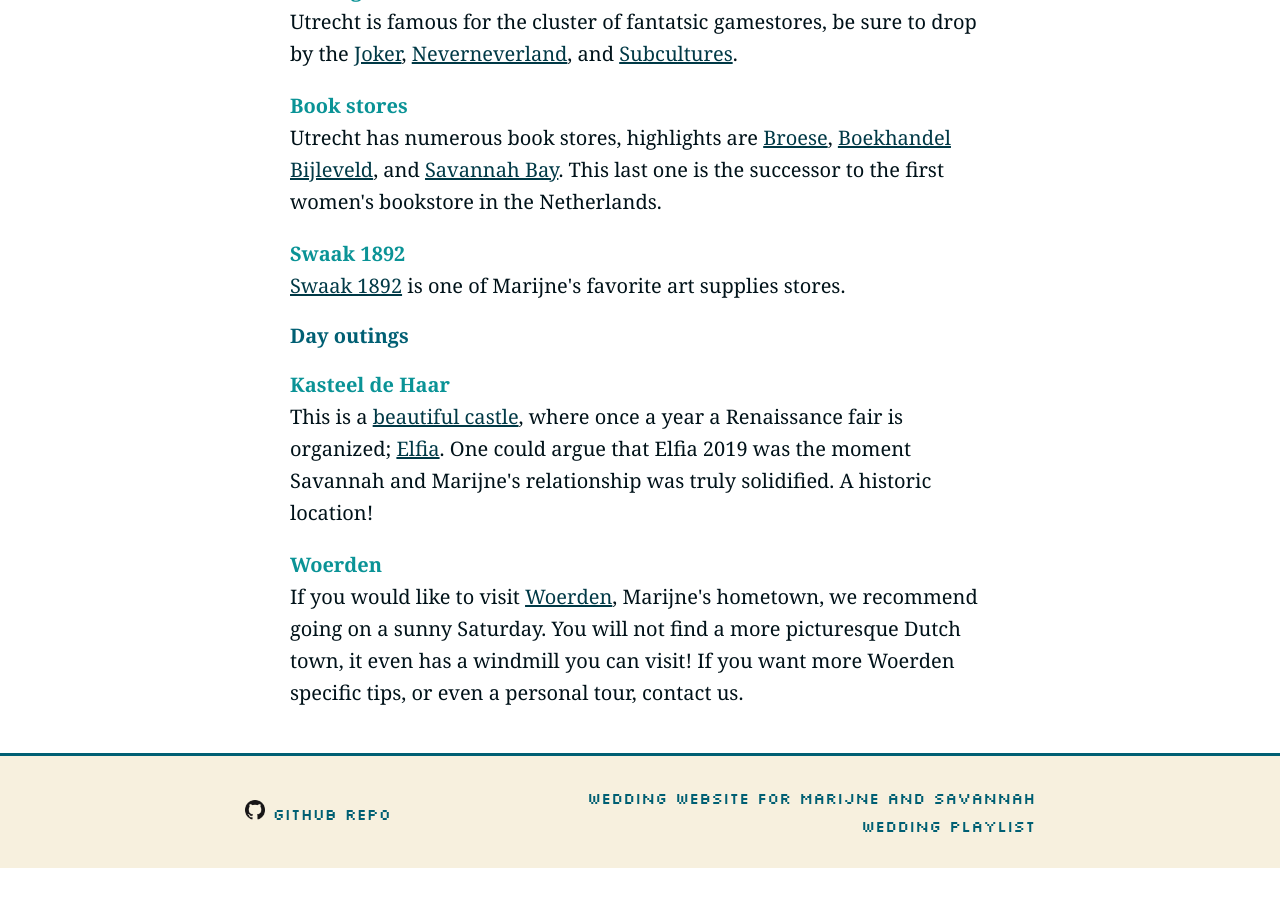
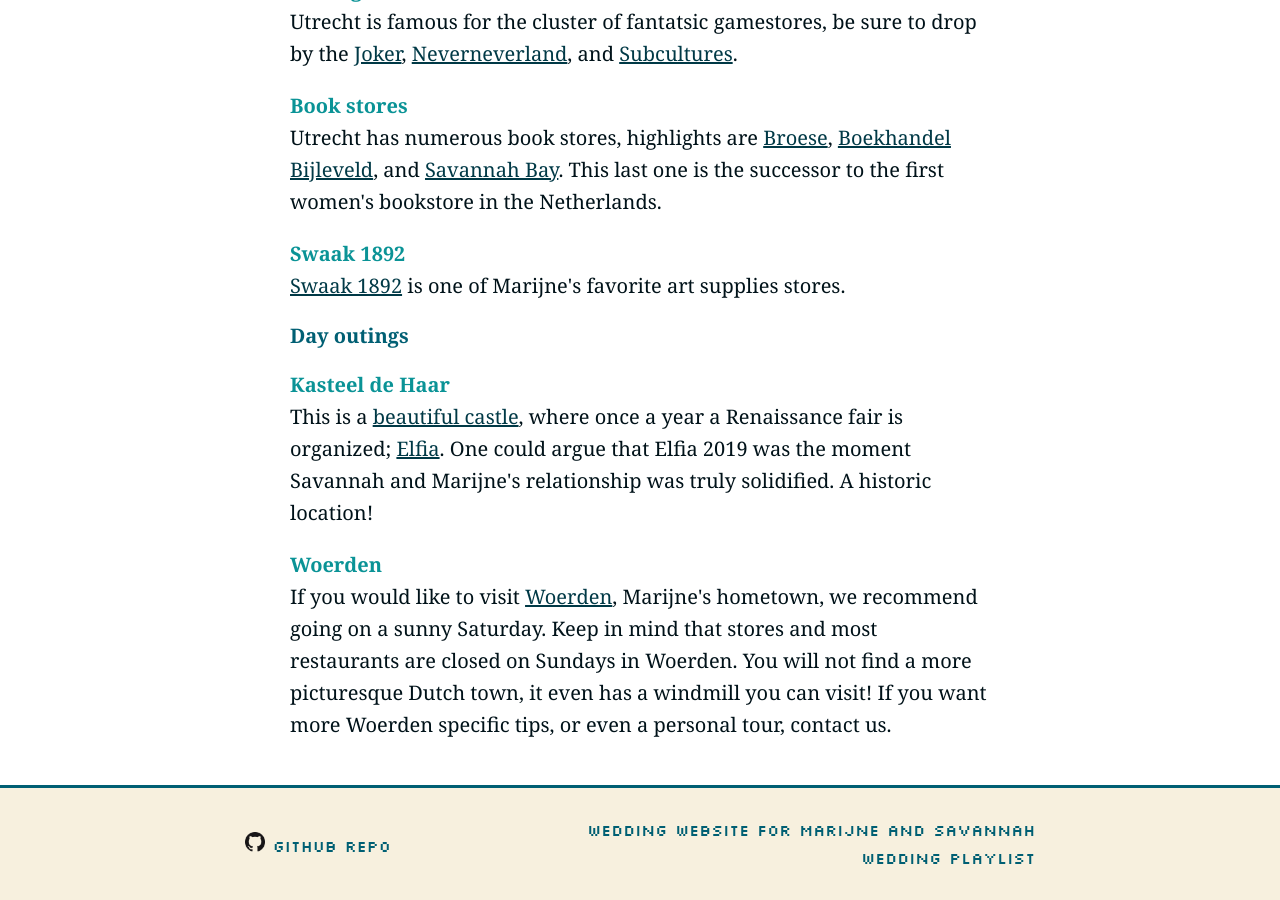
Before and after one commit to schijns-fischer-wedding/schijns-fischer-wedding.github.io, a Jekyll site: the page built from pages/things_to_do.md, in a window 1280 px wide and 900 px high, scrolled down 1287 px. Built offline with Jekyll 4.4.1, drawn with Linux system fonts in a browser that asks for light colours; some web fonts are replaced; before the commit the page ends 2155 px from its top, so only the background shows below that.

Commit message:
woerden is ghost town on sunday

```diff
--- a/pages/things_to_do.md
+++ b/pages/things_to_do.md
@@ -84,7 +84,8 @@
 <p>
   <strong style="color:#0A9396">Woerden</strong><br>
   If you would like to visit <a href="https://www.beleefwoerden.com/nl">Woerden</a>,
-  Marijne's hometown, we recommend going on a sunny Saturday. You will not find a
+  Marijne's hometown, we recommend going on a sunny Saturday. Keep in mind that stores
+  and most restaurants are closed on Sundays in Woerden. You will not find a
   more picturesque Dutch town, it even has a windmill you can visit! If you want
   more Woerden specific tips, or even a personal tour, contact us.
 </p>
```
